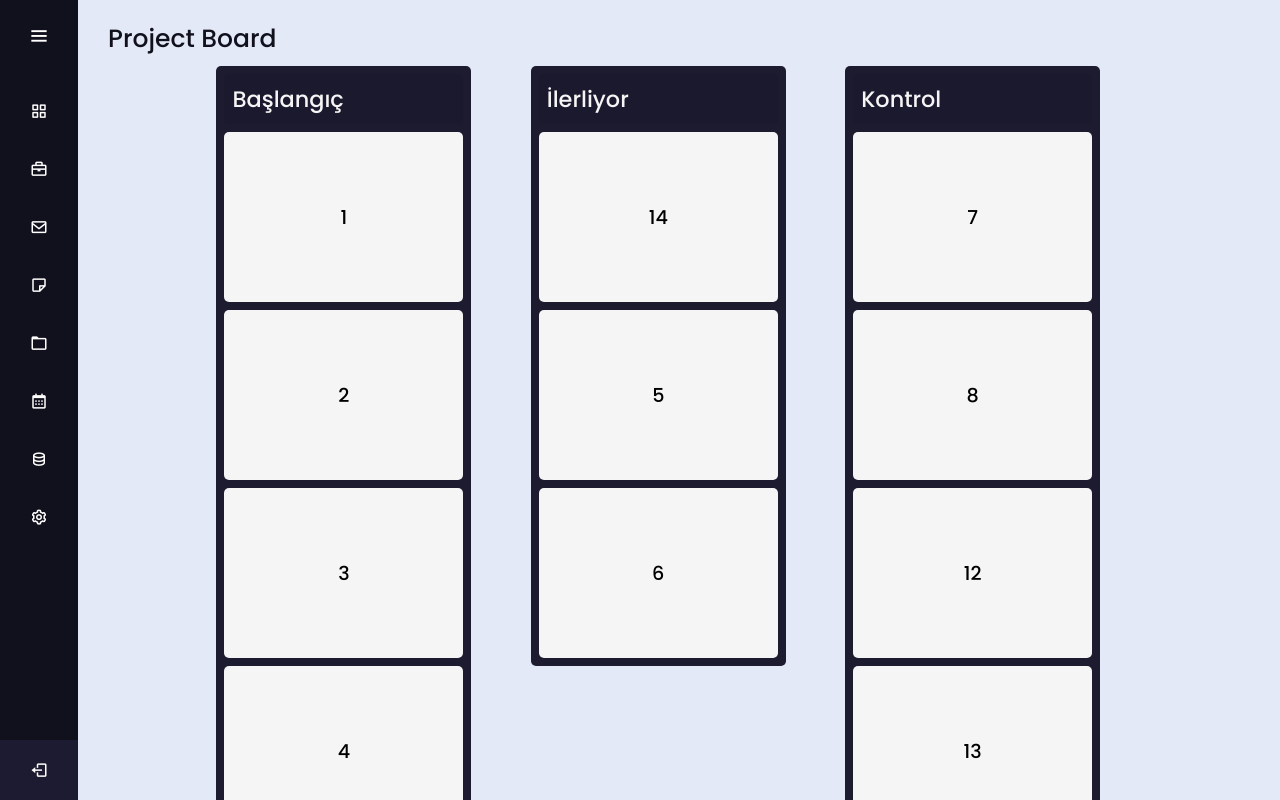
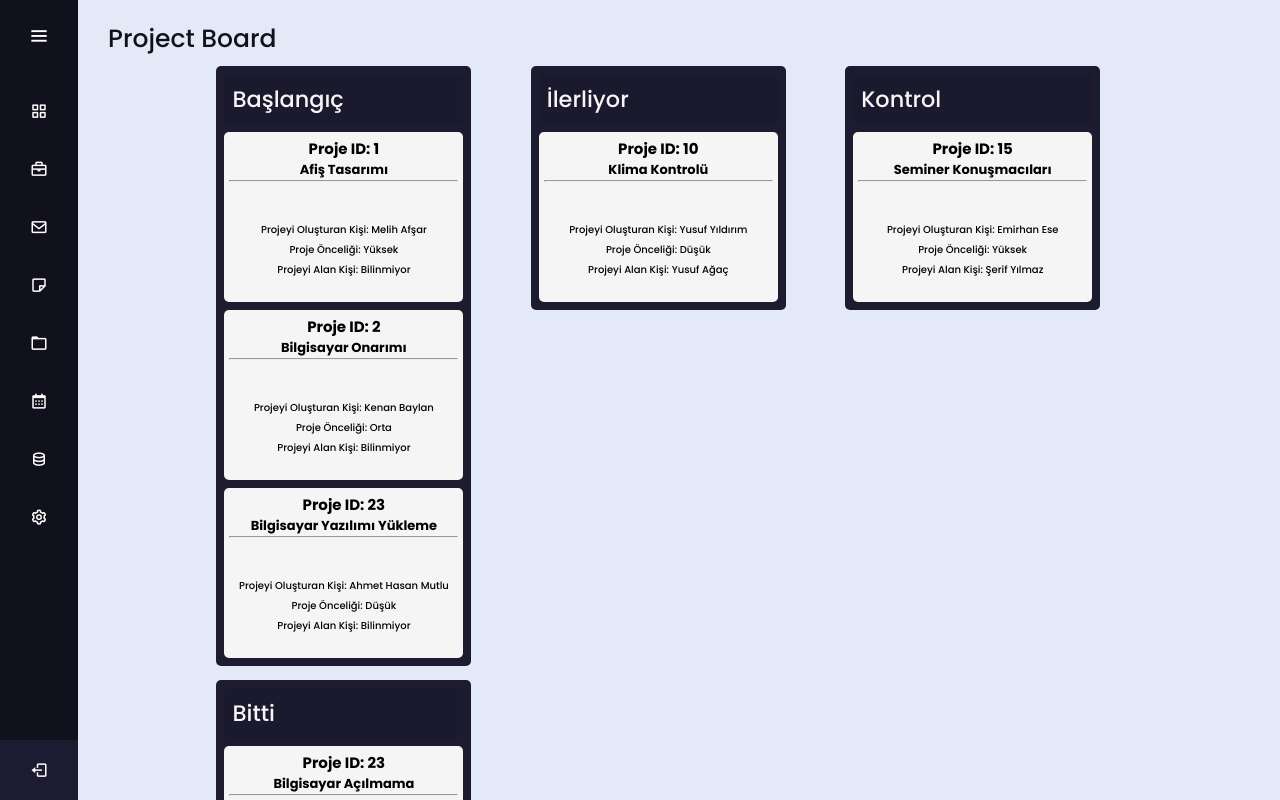
Before and after one commit to melihafsar/Project-Management-Web-Application-React, a React (Create React App) app: page /project-board in a window 1280 px wide. Shown: the top 800 px of the page. Built offline with nearby package versions, Linux system fonts and the light colour scheme.

Commit message:
card detail added.

```diff
--- a/src/components/DragNDrop.jsx
+++ b/src/components/DragNDrop.jsx
@@ -1,21 +1,21 @@
-import React, {useState, useRef} from 'react'
+import React, { useState, useRef } from 'react'
 import { ModalContext, useContext } from "../context/ModalContext";
 
-function DragNDrop({data}) {
-    const  {setModalIsOpen, setModalInfoData}  = useContext(ModalContext);
+function DragNDrop({ data }) {
+    const { setModalIsOpen, setModalInfoData } = useContext(ModalContext);
 
-    const [list,setList] = useState(data);
+    const [list, setList] = useState(data);
     const [dragging, setDragging] = useState(false);
     const dragItem = useRef();
     const dragNode = useRef();
 
-    function handleDragStart (e, params) {
+    function handleDragStart(e, params) {
         dragItem.current = params;
         dragNode.current = e.target;
         dragNode.current.addEventListener('dragend', handleDragEnd);
-        setTimeout(()=>{
+        setTimeout(() => {
             setDragging(true);
-        },0)
+        }, 0)
 
     };
 
@@ -29,10 +29,10 @@ function DragNDrop({data}) {
 
     function handleDragEnter(e, params) {
         const currentItem = dragItem.current;
-        if(e.target !== dragNode.current){
-            setList(oldList =>{
+        if (e.target !== dragNode.current) {
+            setList(oldList => {
                 let newList = JSON.parse(JSON.stringify(oldList));
-                newList[params.groupIndex].items.splice(params.itemIndex, 0, newList[currentItem.groupIndex].items.splice(currentItem.itemIndex,1)[0]);
+                newList[params.groupIndex].items.splice(params.itemIndex, 0, newList[currentItem.groupIndex].items.splice(currentItem.itemIndex, 1)[0]);
                 dragItem.current = params;
                 return newList
             })
@@ -41,7 +41,7 @@ function DragNDrop({data}) {
 
     function getStyles(params) {
         const currentItem = dragItem.current;
-        if(currentItem.groupIndex === params.groupIndex && currentItem.itemIndex === params.itemIndex){
+        if (currentItem.groupIndex === params.groupIndex && currentItem.itemIndex === params.itemIndex) {
             return "current dnd-item";
         }
         return "dnd-item";
@@ -52,7 +52,7 @@ function DragNDrop({data}) {
             {
                 list.map((group, groupIndex) => (
                     <div key={groupIndex} className="dnd-group"
-                        onDragEnter={dragging && !groupIndex.length? (e) => handleDragEnter(e, {groupIndex, itemIndex: 0}) : null}
+                        onDragEnter={dragging && !groupIndex.length ? (e) => handleDragEnter(e, { groupIndex, itemIndex: 0 }) : null}
                     >
                         <div className="group-title">
                             {group.title}
@@ -60,16 +60,27 @@ function DragNDrop({data}) {
                         {
                             group.items.map((item, itemIndex) => (
                                 <div
-                                className={dragging? getStyles({groupIndex, itemIndex})  : "dnd-item"}
-                                onClick={() => {
-                                    setModalIsOpen(true);
-                                    setModalInfoData({title : item});
-                                }}
+                                    className={dragging ? getStyles({ groupIndex, itemIndex }) : "dnd-item"}
+                                    onClick={() => {
+                                        setModalIsOpen(true);
+                                        setModalInfoData(item);
+                                    }}
                                     key={itemIndex}
                                     draggable
-                                    onDragStart={(e) => {handleDragStart(e, {groupIndex, itemIndex})}} onDragOver ={dragging? (e) => handleDragEnter(e, {groupIndex,itemIndex}) : null}
+                                    onDragStart={(e) => { handleDragStart(e, { groupIndex, itemIndex }) }} onDragOver={dragging ? (e) => handleDragEnter(e, { groupIndex, itemIndex }) : null}
                                 >
-                                    {item}
+                                    <h2 className='card-title'>Proje ID: {item.projectID}</h2>
+                                    <h3 className='card-name'>{item.projectName}</h3>
+                                    {/* <p className='card-paragraph'>{item.projectDescription}</p> */}
+
+                                    <hr/><br/>
+
+                                    <p className='card-paragraph'> Projeyi Oluşturan Kişi: {item.projectCreator}</p>
+
+                                    <p className='card-paragraph'> Proje Önceliği: {item.projectPriority}</p>
+                                    <p className='card-paragraph'> Projeyi Alan Kişi: {item.projectOwner ? `${item.projectOwner}` : "Bilinmiyor"}</p>
+
+
                                 </div>
                             ))
                         }
--- a/src/pages/ProjectBoard.jsx
+++ b/src/pages/ProjectBoard.jsx
@@ -4,22 +4,104 @@ import SideBar from "../components/SideBar";
 import Modal from "react-modal";
 import { ModalContext } from "../context/ModalContext";
 
+// const data2 = [
+//   {
+//     title: "Başlangıç",
+//     items: ["1", "2", "3", "4"]
+//   },
+//   {
+//     title: "İlerliyor",
+//     items: ["14", "5", "6"]
+//   },
+//   {
+//     title: "Kontrol",
+//     items: ["7", "8", "12", "13"]
+//   },
+//   {
+//     title: "Bitti",
+//     items: ["9", "10", "11"]
+//   }
+// ]
+
 const data = [
   {
     title: "Başlangıç",
-    items: ["1", "2", "3", "4"]
+    items: [
+      {
+        projectID: 1,
+        projectName: "Afiş Tasarımı",
+        projectDescription: "Fakülte Semineri İçin konuya uygun iki farklı tasarım oluşturulacak.",
+        projectDate: "30.10.2022",
+        projectOwner: null,
+        projectCreator: "Melih Afşar",
+        projectPriority: "Yüksek",
+        projectLocation: null,
+      },
+      {
+        projectID: 2,
+        projectName: "Bilgisayar Onarımı",
+        projectDescription: "5 Bilgisayar için hard disk değişimi yapılmalıdır.",
+        projectDate: "30.11.2022",
+        projectOwner: null,
+        projectCreator: "Kenan Baylan",
+        projectPriority: "Orta",
+        projectLocation: "T4-115",
+      },
+      {
+        projectID: 23,
+        projectName: "Bilgisayar Yazılımı Yükleme",
+        projectDescription: "Proteus yazılımı yüklenmelidir.",
+        projectDate: "30.01.2023",
+        projectOwner: null,
+        projectCreator: "Ahmet Hasan Mutlu",
+        projectPriority: "Düşük",
+        projectLocation: "T4-101",
+      }
+    ]
   },
   {
     title: "İlerliyor",
-    items: ["14", "5", "6"]
+    items: [
+      {
+        projectID: 10,
+        projectName: "Klima Kontrolü",
+        projectDescription: "Bölümdeki laboratuvarların klimaları kontrol edilmelidir.",
+        projectDate: "30.08.2022",
+        projectOwner: "Yusuf Ağaç",
+        projectCreator: "Yusuf Yıldırım",
+        projectPriority: "Düşük",
+        projectLocation: null,
+      }
+    ]
   },
   {
     title: "Kontrol",
-    items: ["7", "8", "12", "13"]
+    items: [
+      {
+        projectID: 15,
+        projectName: "Seminer Konuşmacıları",
+        projectDescription: "Yapay zeka semineri için konuşmacıların ayarlanması.",
+        projectDate: "30.09.2022",
+        projectOwner: "Şerif Yılmaz",
+        projectCreator: "Emirhan Ese",
+        projectPriority: "Yüksek",
+        projectLocation: null,
+      },
+    ]
   },
   {
     title: "Bitti",
-    items: ["9", "10", "11"]
+    items: [
+      {
+        projectID: 23,
+        projectName: "Bilgisayar Açılmama",
+        projectDescription: "3 adet bilgisayarın açılışta siyah ekranda kalma sorunu vardır.",
+        projectDate: "03.01.2022",
+        projectOwner: "Melih Afşar",
+        projectCreator: "Aziz Eren Sağanda",
+        projectPriority: "Yüksek",
+        projectLocation: "T4-119",
+      },]
   }
 ]
 
@@ -68,8 +150,14 @@ function ProjectBoard() {
             }}
             overlayClassName="overlay"
           >
-            <h1>{modalInfoData.title}</h1>
-            <p>deneme</p>
+            <h1>Proje ID: {modalInfoData.projectID}</h1>
+            <h2>Proje İsmi: {modalInfoData.projectName}</h2>
+            <p> Proje Açıklaması: {modalInfoData.projectDescription}</p>
+            <p> Projeyi Oluşturan Kişi: {modalInfoData.projectCreator}</p>
+            <p> Projenin Oluşturma Tarihi: {modalInfoData.projectDate}</p>
+            <p> Proje Önceliği: {modalInfoData.projectPriority}</p>
+            <p> Projenin Bilinen Konumu: {modalInfoData.projectLocation ? `${modalInfoData.projectDescription}` : "Belirtilmemiş"}</p>
+            <p> Projeyi Alan Kişi: {modalInfoData.projectOwner ? `${modalInfoData.projectOwner}` : "Bilinmiyor"}</p>
           </Modal>
           <h1 className='page-title'>Project Board</h1>
           <div className="text board">
--- a/src/style/project-board.scss
+++ b/src/style/project-board.scss
@@ -46,9 +46,8 @@
     background-color: whitesmoke;
     color: black;
     display: flex;
-    justify-content: center;
-    align-items: center;
-    font-size: 1.2rem;
+    flex-direction: column;
+    padding: 5px;
 }
 
 //dnd item son oge degilse alttan 5rem lik margin verir
@@ -114,3 +113,18 @@
     opacity: 0.99;
     color: white;
 }
+
+
+//card yapısı dnd-item olarak gecmekte
+.card-title{
+    font-size: 15px;
+
+}
+
+.card-name{
+    font-size: 13px;
+}
+.card-paragraph {
+    font-size: 10px;
+    margin: 2px;
+}
```
